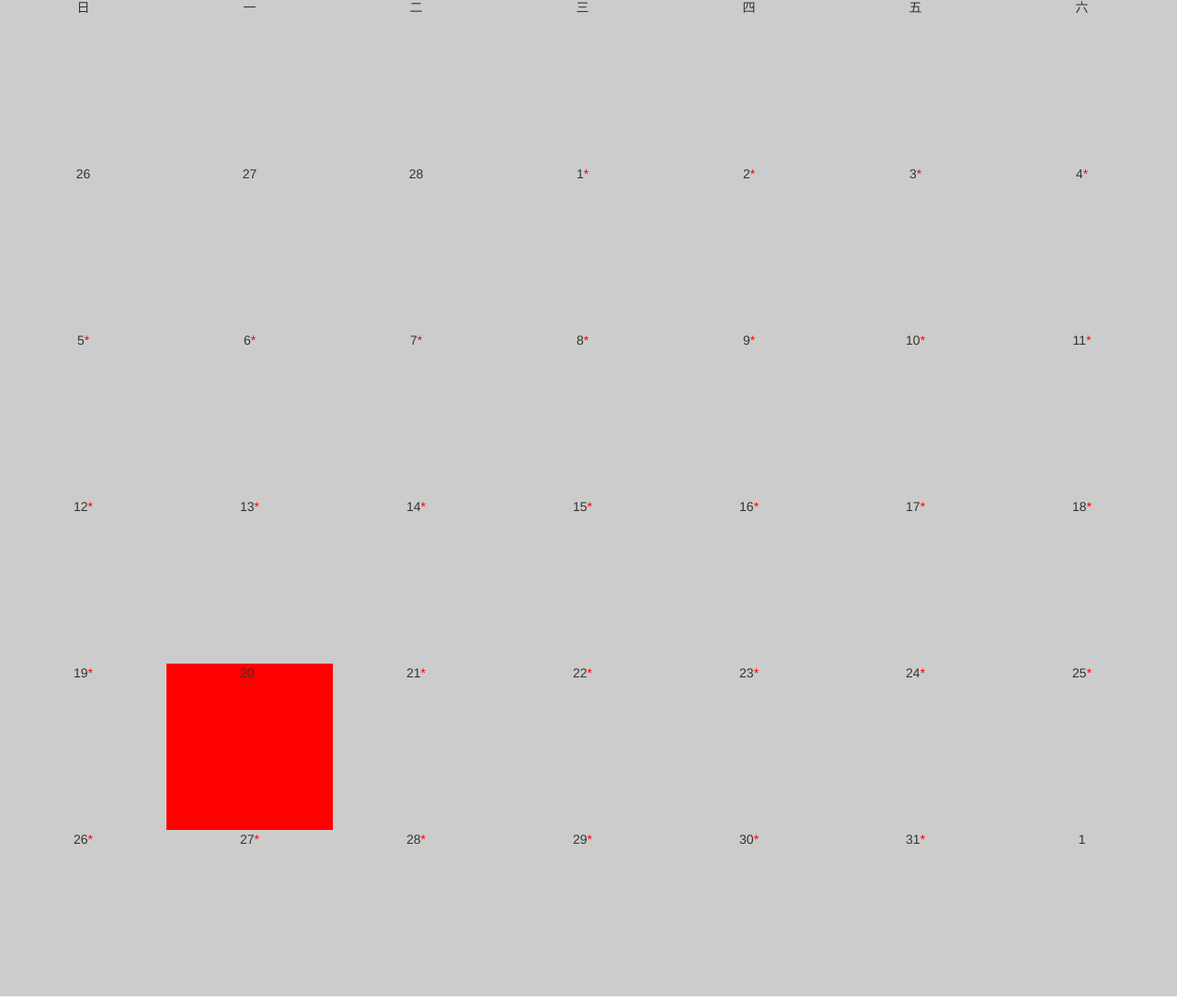
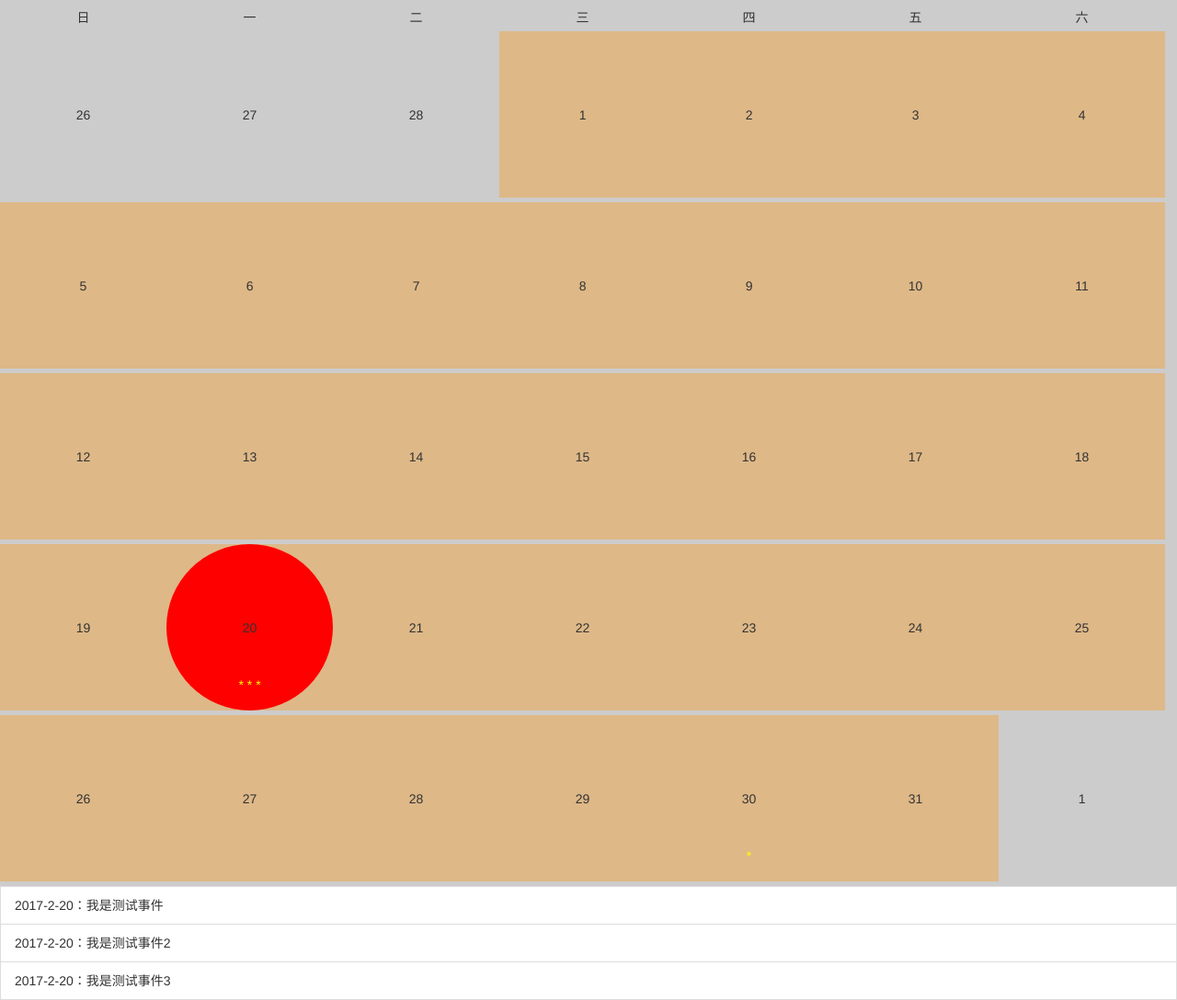
Before and after one commit to LengYXin/Calendar-plug-in, a website built with webpack: page index.html in a window 1280 px wide. Shown: the part 82-1170 px from the top of the page at 92% size. Built offline with nearby package versions, Linux system fonts and the light colour scheme.

Commit message:
时间戳  事件任务

```diff
--- a/css/style.css
+++ b/css/style.css
@@ -13,4 +13,36 @@
     display: inline-block;
     width: 13.2%;
     text-align: center;
+    position: relative;
 }
+
+.Date-container ul>li.this {
+    background-color: burlywood
+}
+
+.Date-container ul>li .Date {
+    position: absolute;
+    width: 100%;
+    transform: translateY(-50%);
+    top: 50%;
+}
+
+.Date-container ul>li .day-con {
+    border-radius: 50%;
+    width: 100%;
+    height: 100%;
+    box-sizing: border-box;
+}
+
+.Date-container ul>li.Selected .day-con {
+    background-color: red;
+    border-radius: 50%;
+}
+
+.Date-container ul>li span {
+    color: yellow;
+    display: block;
+    position: absolute;
+    width: 100%;
+    bottom: 10%;
+}
--- a/index.html
+++ b/index.html
@@ -28,6 +28,9 @@
         <div class="Date-container" id="DateLoad">
 
         </div>
+        <div id="DataList">
+
+        </div>
     </div>
 </body>
 <script src="/dist/app.js"></script>
--- a/src/app.ts
+++ b/src/app.ts
@@ -1,10 +1,45 @@
 import calendar from './calendar';
 
 window.onload = () => {
+    let datalistbody = document.querySelector("#DataList");
+    let list: Element = null;
+    let Callback = (e: Callback) => {
+        console.log("回调", e);
+        list
+        if (list) {
+            list.remove();
+        }
+        list = document.createElement("div");
+        list.classList.add("list-group");
+        e.Events.forEach((v) => {
+            let p = document.createElement("p");
+            p.classList.add("list-group-item");
+            let date = new Date(v.TimeStamp);
+            p.innerHTML = date.getFullYear() + "-" + date.getMonth() + "-" + date.getDate() + "：" + v.Name;
+            list.appendChild(p);
+        });
+        datalistbody.appendChild(list);
+    }
+    //
     var cal = new calendar({
-        Date: null, Element: "#DateLoad", Callback: (e, t: Date) => {
-            console.log("回调",  t.getFullYear() + "-" + (t.getMonth()+1) + "-" + t.getDate());
-        }
+        Date: null,
+        Element: "#DateLoad",
+        Callback: Callback,
+        //1490001712377
+        Events: [
+            {
+                TimeStamp: 1490001390560, Name: "我是测试事件"
+            },
+            {
+                TimeStamp: 1490001712377, Name: "我是测试事件2"
+            },
+            {
+                TimeStamp: 1490025600000, Name: "我是测试事件3"
+            },
+            {
+                TimeStamp: 1490889600000, Name: "我是测试事件4"
+            }
+        ]
     });
     document.querySelector("#pre").addEventListener("click", () => {
         cal.pre();
--- a/src/calendar.ts
+++ b/src/calendar.ts
@@ -1,110 +1,55 @@
 /**
  * date
  */
-interface config {
-    Element: Element | string;
-    Date?: Date | string;
-    Callback?: Function;
-}
+import dateProcessing from './dateProcessing';
 export default class {
     constructor(obj: config) {
         this.config = obj;
         this.init();
         // window["Calendar"] = this;
         console.log(this);
+        window.addEventListener("resize", () => {
+            this.init();
+        });
     }
-    private config: config
+    //配置
+    private config: config;
     //日期数据
-    private monthDays = {
-        preMonthDays: [],
-        thisMonthDays: [],
-        nextMonthDays: []
-    };
-    private currentTime: {
-        Day?: number,
-        Date?: Date,
-        preDate?: Date,
-        nextDate?: Date,
-        firstDay?: number,
-        lastDay?: number,
-        DateStr?: string,
-        SelectElement?: HTMLLIElement
-    } = {};
+    private monthDays: monthDays = {};
+    //当前时间数据
+    private currentTime: currentTime = {};
     //日历容器
     private container: Element;
+
     //标题头
     private title = ["日", "一", "二", "三", "四", "五", "六"];
+    /**
+     * 初始化
+     */
     private init() {
-        this.CreateDate();
-        this.DaterNew();
-        this.GetContainer(this.config.Element);
+        // this.CreateDate();
+        // this.DaterNew();
+        let date = new dateProcessing(this.config);
+        this.monthDays = date.monthDays;
+        this.currentTime = date.currentTime;
+        this.GetContainer();
         this.SetCalendar();
     }
-    //创建时间参数
-    private CreateDate() {
-        let date = new Date();
-        let y, m, d;
-        if (typeof this.config.Date === "string") {
-            let date_ = new Date(this.config.Date);
-            y = date_.getFullYear();
-            m = date_.getMonth();
-            d = date_.getDate();
+    /**
+     * 清空容器
+     */
+    private EmptyDlement() {
+        // debugger
+        if (this.container) {
+            this.container.remove();
+            this.container = null;
         }
-        if (this.config.Date != null && typeof this.config.Date === "object") {
-            y = this.config.Date.getFullYear();
-            m = this.config.Date.getMonth();
-            d = this.config.Date.getDate();
-        } else {
-            y = date.getFullYear();
-            m = date.getMonth();
-            d = date.getDate();
-        }
-        this.currentTime.Day = d;
-        this.currentTime.DateStr = y + "-" + (m + 1) + "-" + d;
-        this.currentTime.Date = new Date(y, m, d);//当前日期
-        this.currentTime.preDate = new Date(y, m);//上一个月
-        this.currentTime.preDate.setDate(0);
-        this.currentTime.nextDate = new Date(y, m + 1);//下一个月
-        this.currentTime.firstDay = new Date(y, m).getDay();//1号 星期
-        this.currentTime.lastDay = new Date(y, m, this.DaysInMonth(y, m)).getDay();//最后一天 星期
     }
-    //创建3个月的时间数组
-    private DaterNew() {
-        this.monthDays = {
-            preMonthDays: [],
-            thisMonthDays: [],
-            nextMonthDays: []
-        };
-        let y = this.currentTime.Date.getFullYear(),
-            m = this.currentTime.Date.getMonth(),
-            d = this.currentTime.Date.getDate(),
-            DaysInMonth = this.DaysInMonth(y, m)
-            ;
-
-        //当前月天数
-        for (let i = 1; i <= DaysInMonth; i++) {
-            this.monthDays.thisMonthDays.push(i);
-        }
-        //上一个月
-        let preDate = this.currentTime.preDate;
-        let premDays = this.DaysInMonth(preDate.getFullYear(), preDate.getMonth());
-        for (let i = 1; i <= premDays; i++) {
-            this.monthDays.preMonthDays.push(i);
-        }
-        //下一个月
-        let nextDate = this.currentTime.nextDate;
-        let nextDays = this.DaysInMonth(nextDate.getFullYear(), nextDate.getMonth());
-        for (let i = 1; i <= nextDays; i++) {
-            this.monthDays.nextMonthDays.push(i);
-        }
-        return this;
-    };
-    //返回一个月得总天数
-    private DaysInMonth(year, month) {
-        return new Date(Date.UTC(year, month + 1, 0)).getUTCDate();
-    }
-    //获取创建日历容器
-    private GetContainer(e: Element | string) {
+    /**
+     * 获取创建日历容器
+     */
+    private GetContainer() {
+        let e = this.config.Element;
         let container: Element;
         if (typeof e === "string") {
             container = document.querySelector(e);
@@ -118,54 +63,102 @@ export default class {
         // console.dir(this.container);
         return this;
     }
-    // 设置日历
+    /**
+     * 对比时间戳  事件 (同一天)
+     * @param li 当前 de  li标签 （根标签）
+     * @param e  存放 日期的容器
+     * @param x 日期参数
+     */
+    private createLiEvent(li: Element, e: Element, x: MonthData) {
+        this.config.Events.forEach(v => {
+            let date = new Date(v.TimeStamp);
+            // console.log(date.getFullYear(), x.Date.getFullYear());
+            // console.log(date.getMonth(), x.Date.getMonth());
+            // console.log(date.getDate(), x.Date.getDate());
+            if (date.getFullYear() == x.Date.getFullYear()) {
+                if (date.getMonth() == x.Date.getMonth()) {
+                    if (date.getDate() == x.Date.getDate()) {
+                        // let span = document.createElement("span");
+                        // span.innerHTML = "*";
+                        // e.appendChild(span);
+                        let span = e.querySelector("span");
+                        if (e.querySelector("span")) {
+                            span.innerHTML += " *";
+                        } else {
+                            span = document.createElement("span");
+                            span.innerHTML = "*";
+                            e.appendChild(span);
+                        }
+                        let events = <Array<any>>li["$Events"] || [];
+                        events.push(v);
+                        li["$Events"] = events;
+                    }
+                }
+            }
+        });
+
+    }
+    /**
+     * 创建 日期 li标签 （可根据需求更改为别的标签）
+     * @param obj 日期参数
+     */
+    private createLi(obj: { x: MonthData, liWH?: string, $Type?: string }) {
+        let li = document.createElement("li");
+        let div = document.createElement("div");
+        let divDate = document.createElement("div");
+        div.className = "day-con";
+        divDate.className = "Date";
+        divDate.innerHTML = obj.x.Day.toString();
+        li["$calendar"] = obj.x;
+        li["$Type"] = obj.$Type;
+        li.style.width = obj.liWH + "px";
+        li.style.height = obj.liWH + "px";
+        div.appendChild(divDate);
+        //日期事件
+        this.createLiEvent(li, div, obj.x);
+        li.appendChild(div);
+        return li;
+    }
+    /**
+     * 设置日历 绑定 dom对象
+     * 默认为 有序列表 （UL）
+     */
     private SetCalendar() {
         let TemplateTitle = document.createElement(`ul`)
             , TemplateBody = document.createElement("ul");
         ;
         let liWH = (this.container.clientWidth / 7 * 0.99).toFixed(2);
-        //创建 li标签
-        let createLi = (x) => {
+        this.title.forEach(x => {
             let li = document.createElement("li");
+            li.style.width = liWH + "px";
+            // li.style.height = liWH + "px";
             li.innerHTML = x;
-            li["$calendar"] = x;
-            li.style.width = liWH + "px";
-            li.style.height = liWH + "px";
-            return li;
-        }
-        this.title.forEach(x => {
-            TemplateTitle.appendChild(createLi(x));
+            li.style.padding = "5px 0";
+            TemplateTitle.appendChild(li);
         });
 
         //上
-        this.monthDays.preMonthDays.forEach((x, i) => {
-            if (i >= this.monthDays.preMonthDays.length - this.currentTime.firstDay) {
-                let li = createLi(x);
-                li["$Type"] = "pre";
+        this.monthDays.preMonth.forEach((x, i) => {
+            if (i >= this.monthDays.preMonth.length - this.currentTime.firstDay) {
+                let li = this.createLi({ x: x, liWH: liWH, $Type: "pre" });
                 TemplateBody.appendChild(li);
             }
         });
         //当前
-        this.monthDays.thisMonthDays.forEach(x => {
-            let li = createLi(x);
-            let span = document.createElement("span");
-            span.innerHTML = "*"
-            span.style.color = "red";
-            span["$calendar"] = x;
-            span["$Type"] = "this";
-            li["$Type"] = "this";
-            li.appendChild(span);
-            if (x == this.currentTime.Day) {
-                li.style.backgroundColor = "red";
+        this.monthDays.thisMonth.forEach(x => {
+            let li = this.createLi({ x: x, liWH: liWH, $Type: "this" });
+            li.classList.add("this");
+            if (x.Day == this.currentTime.Day) {
+                li.classList.add("Selected");
                 this.currentTime.SelectElement = li;
+                this.Callback();
             }
             TemplateBody.appendChild(li);
         });
         //下
-        this.monthDays.nextMonthDays.forEach((x, i) => {
+        this.monthDays.nextMonth.forEach((x, i) => {
             if (i < 6 - this.currentTime.lastDay) {
-                let li = createLi(x);
-                li["$Type"] = "next";
+                let li = this.createLi({ x: x, liWH: liWH, $Type: "next" });
                 TemplateBody.appendChild(li);
             }
         });
@@ -174,7 +167,7 @@ export default class {
             this.DateEvent(x)
         });
         // debugger
-        let p = document.createElement("p");
+        let p = document.createElement("h3");
         p.className = "text-center";
         p.innerHTML = this.currentTime.Date.getFullYear() + "-" + (this.currentTime.Date.getMonth() + 1);
         this.container.appendChild(p);
@@ -182,47 +175,71 @@ export default class {
         this.container.appendChild(TemplateBody);
         return this;
     }
-    //清空元素
-    private EmptyDlement() {
-        // debugger
-        if (this.container) {
-            this.container.remove();
-            this.container = null;
-        }
-    }
+    /**
+     * 上个月
+     * @param day 天 默认为1
+     */
     public pre(day?) {
         this.config.Date = new Date(this.currentTime.preDate.getFullYear(), this.currentTime.preDate.getMonth(), day || 1);
         this.init();
     }
+    /**
+     * 下个月
+     * @param day 天 默认为1
+     */
     public next(day?) {
         this.config.Date = new Date(this.currentTime.nextDate.getFullYear(), this.currentTime.nextDate.getMonth(), day || 1);
         this.init();
     }
-    //点击事件
+    /**
+     * 点击事件 使用的事件委托 所以 需要找到 根元素 Li 节点后执行对应的事件
+     * 执行回调事件
+     * @param e 事件对象
+     */
     private DateEvent(e: MouseEvent) {
-        this.currentTime.Day = e.toElement["$calendar"];
-        // console.log(e.toElement["$Type"], e);
-        if (e.toElement.nodeName != "LI" && e.toElement.nodeName != "SPAN") {
-            return;
-        }
-        if (e.toElement["$Type"] == "this") {
-
-            this.currentTime.SelectElement.style.backgroundColor = "";
-            // console.log("DateEvent", e);
-            this.currentTime.SelectElement = <HTMLLIElement>e.toElement;
-            if (e.toElement.nodeName == "SPAN") {
-                this.currentTime.SelectElement = <HTMLLIElement>e.toElement.parentNode
+        this.currentTime.SelectElement.classList.remove("Selected");
+        this.currentTime.SelectElement = this.LookupLI(e.toElement) || this.currentTime.SelectElement;
+        this.currentTime.Day = this.currentTime.SelectElement["$calendar"].Day;
+        //点击当前 月份
+        if (this.currentTime.SelectElement["$Type"] == "this") {
+            this.currentTime.SelectElement.classList.add("Selected");
+        } else {
+            //上个月
+            if (this.currentTime.SelectElement["$Type"] == "pre") {
+                this.pre(this.currentTime.Day);
             }
-            this.currentTime.SelectElement.style.backgroundColor = "red";
-        } else {
-            if (e.toElement["$Type"] == "pre") {
-                this.pre(this.currentTime.Day);
-            } else {
+            //下个月
+            else {
                 this.next(this.currentTime.Day);
             }
         }
         this.currentTime.Date.setDate(this.currentTime.Day);
-        this.config.Callback(this.currentTime.SelectElement, this.currentTime.Date);
+        this.Callback();
+    }
+    /**
+     * 查找li 标签
+     * @param e 子标签
+     */
+    private LookupLI(e: Element) {
+        try {
+            if (e.nodeName == "LI") {
+                return <HTMLLIElement>e;
+            } else {
+                return this.LookupLI(<Element>e.parentNode);
+            }
+        } catch (error) {
+            return null;
+        }
+    }
+    /**
+     * 回调事件
+     */
+    private Callback() {
+        this.config.Callback({
+            Element: this.currentTime.SelectElement,
+            Date: this.currentTime.Date,
+            Events: this.currentTime.SelectElement["$Events"] || []
+        });
     }
 
 }
--- /dev/null
+++ b/src/dateProcessing.ts
@@ -0,0 +1,84 @@
+export default class {
+    constructor(config: config) {
+        this.CreateDate(config);
+        this.DaterNew();
+
+    }
+    //日期数据
+    public monthDays: monthDays = {};
+    public currentTime: currentTime = {};
+    //创建时间参数
+    private CreateDate(config: config) {
+        let date = new Date();
+        let y, m, d;
+        if (typeof config.Date === "string") {
+            let date_ = new Date(config.Date);
+            y = date_.getFullYear();
+            m = date_.getMonth();
+            d = date_.getDate();
+        }
+        if (config.Date != null && typeof config.Date === "object") {
+            y = config.Date.getFullYear();
+            m = config.Date.getMonth();
+            d = config.Date.getDate();
+        } else {
+            y = date.getFullYear();
+            m = date.getMonth();
+            d = date.getDate();
+        }
+        this.currentTime.Day = d;
+        // this.currentTime.DateStr = y + "-" + (m + 1) + "-" + d;
+        this.currentTime.Date = new Date(y, m, d);//当前日期
+        this.currentTime.preDate = new Date(y, m);//上一个月
+        this.currentTime.preDate.setDate(0);
+        this.currentTime.nextDate = new Date(y, m + 1);//下一个月
+        this.currentTime.firstDay = new Date(y, m).getDay();//1号 星期
+        this.currentTime.lastDay = new Date(y, m, this.DaysInMonth(y, m)).getDay();//最后一天 星期
+        // console.log(this.currentTime);
+    }
+    //创建3个月的时间数组
+    private DaterNew() {
+        this.monthDays = {
+            preMonth: [],
+            thisMonth: [],
+            nextMonth: []
+        };
+        let y = this.currentTime.Date.getFullYear(),
+            m = this.currentTime.Date.getMonth(),
+            d = this.currentTime.Date.getDate(),
+            DaysInMonth = this.DaysInMonth(y, m)
+            ;
+
+        //当前月天数
+        for (let i = 1; i <= DaysInMonth; i++) {
+            // this.monthDays.thisMonth.push(i);
+            let date = new Date(y, m);
+            date.setDate(i);
+            this.monthDays.thisMonth.push({ Day: i, Date: date, TimeStamp: date.getTime() });
+        }
+        //上一个月
+        let preDate = new Date(this.currentTime.preDate.getFullYear(), this.currentTime.preDate.getMonth());
+        let premDays = this.DaysInMonth(preDate.getFullYear(), preDate.getMonth());
+        for (let i = 1; i <= premDays; i++) {
+            // this.monthDays.preMonth.push(i);
+            let date = new Date(preDate.getFullYear(), preDate.getMonth());
+            date.setDate(i);
+            this.monthDays.preMonth.push({ Day: i, Date: date, TimeStamp: date.getTime() });
+        }
+        //下一个月
+        let nextDate = new Date(this.currentTime.nextDate.getFullYear(), this.currentTime.nextDate.getMonth());
+        let nextDays = this.DaysInMonth(nextDate.getFullYear(), nextDate.getMonth());
+        for (let i = 1; i <= nextDays; i++) {
+            // this.monthDays.nextMonth.push(i);
+            let date = new Date(nextDate.getFullYear(), nextDate.getMonth());
+            date.setDate(i);
+            this.monthDays.nextMonth.push({ Day: i, Date: date, TimeStamp: date.getTime() });
+
+        }
+        return this;
+    };
+    //返回一个月得总天数
+    private DaysInMonth(year, month) {
+        return new Date(Date.UTC(year, month + 1, 0)).getUTCDate();
+    }
+}
```
Also changed, not shown: src/d.d.ts (added, +32 -0 lines).
